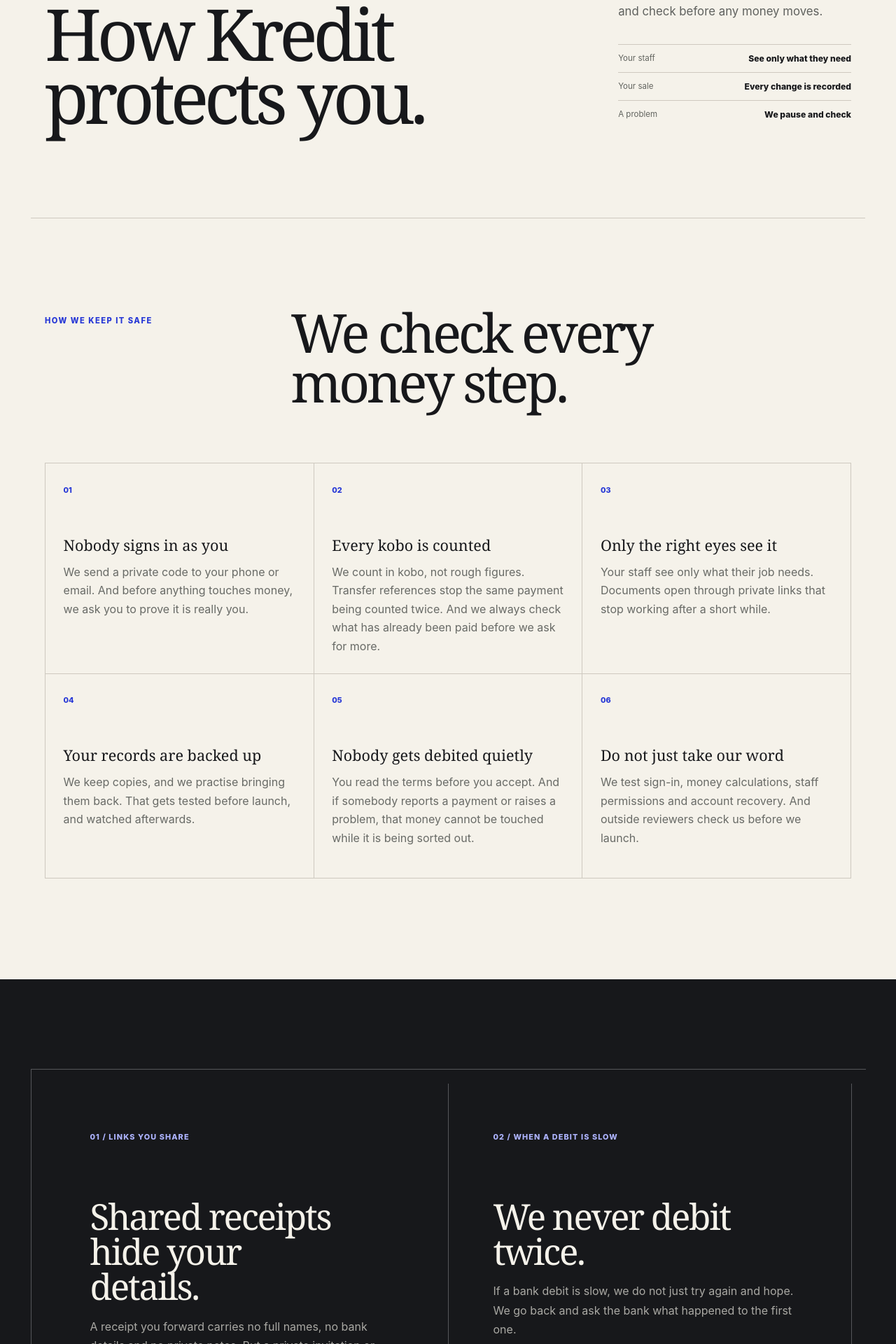
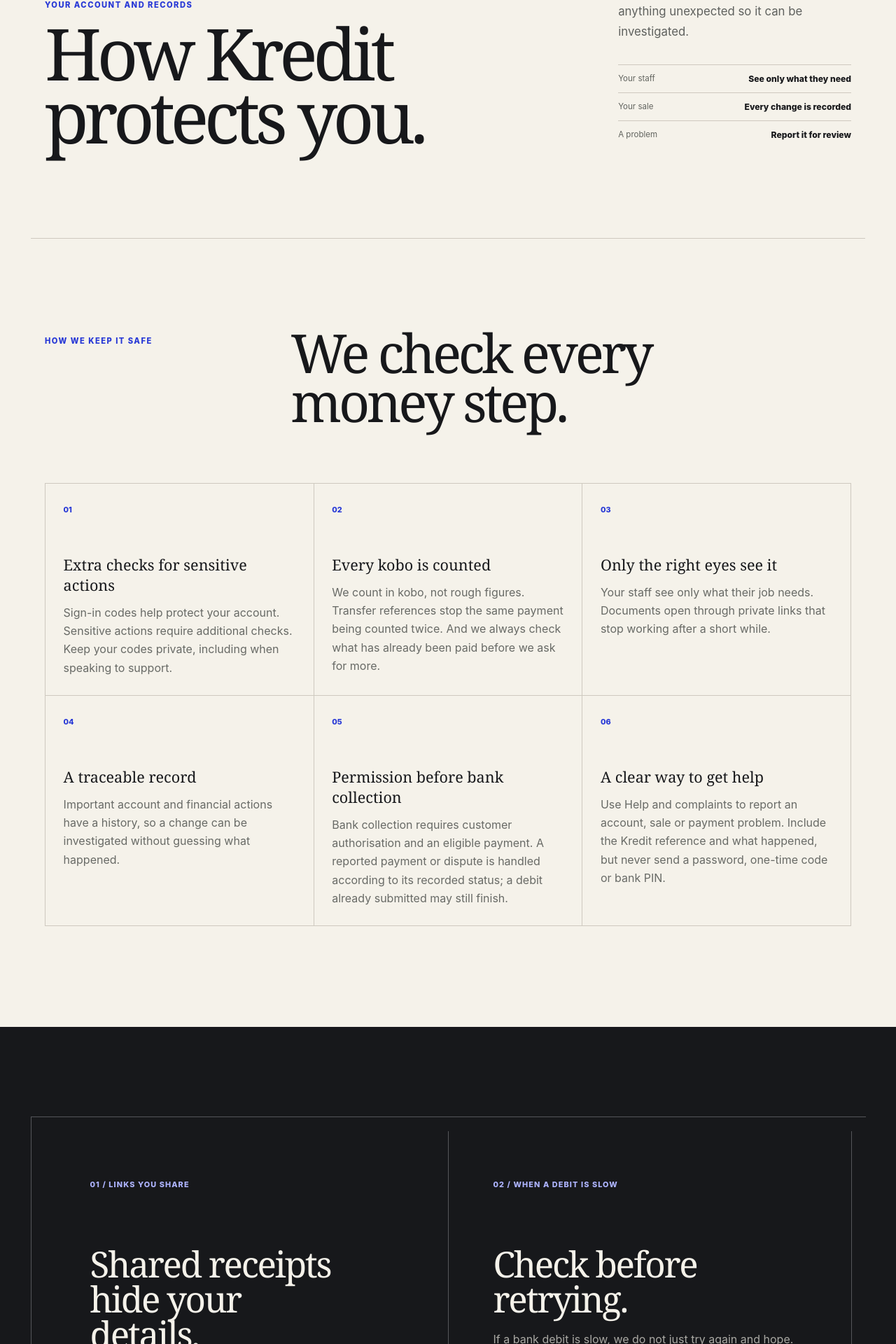
Before and after one commit to chieyine/kredit, a SvelteKit app in the folder web/: page /security in a window 1280 px wide. Shown: the part 317-2237 px from the top of the page at 70% size. Built offline with nearby package versions, Linux system fonts and the light colour scheme.

Commit message:
fix(web): replace public prelaunch security copy with account protection guidance

```diff
--- a/web/src/routes/security/+page.svelte
+++ b/web/src/routes/security/+page.svelte
@@ -1,25 +1,24 @@
 <script lang="ts">
 	const safeguards = [
-		['Nobody signs in as you', 'We send a private code to your phone or email. And before anything touches money, we ask you to prove it is really you.'],
+		['Extra checks for sensitive actions', 'Sign-in codes help protect your account. Sensitive actions require additional checks. Keep your codes private, including when speaking to support.'],
 		['Every kobo is counted', 'We count in kobo, not rough figures. Transfer references stop the same payment being counted twice. And we always check what has already been paid before we ask for more.'],
 		['Only the right eyes see it', 'Your staff see only what their job needs. Documents open through private links that stop working after a short while.'],
-		['Your records are backed up', 'We keep copies, and we practise bringing them back. That gets tested before launch, and watched afterwards.'],
-		['Nobody gets debited quietly', 'You read the terms before you accept. And if somebody reports a payment or raises a problem, that money cannot be touched while it is being sorted out.'],
-		['Do not just take our word', 'We test sign-in, money calculations, staff permissions and account recovery. And outside reviewers check us before we launch.']
+		['A traceable record', 'Important account and financial actions have a history, so a change can be investigated without guessing what happened.'],
+		['Permission before bank collection', 'Bank collection requires customer authorisation and an eligible payment. A reported payment or dispute is handled according to its recorded status; a debit already submitted may still finish.'],
+		['A clear way to get help', 'Use Help and complaints to report an account, sale or payment problem. Include the Kredit reference and what happened, but never send a password, one-time code or bank PIN.']
 	];
 </script>
 
-
 <main class="trust-page">
-	<section class="trust-hero shell"><div><p class="eyebrow">Is my money safe here?</p><h1>How Kredit protects you.</h1></div><div class="hero-side"><p>We control who gets into your account. We keep every payment record. And when something looks wrong, we stop and check before any money moves.</p><dl><div><dt>Your staff</dt><dd>See only what they need</dd></div><div><dt>Your sale</dt><dd>Every change is recorded</dd></div><div><dt>A problem</dt><dd>We pause and check</dd></div></dl></div></section>
+	<section class="trust-hero shell"><div><p class="eyebrow">Your account and records</p><h1>How Kredit protects you.</h1></div><div class="hero-side"><p>Kredit uses sign-in checks, staff permissions and transaction records to help protect your account. Report anything unexpected so it can be investigated.</p><dl><div><dt>Your staff</dt><dd>See only what they need</dd></div><div><dt>Your sale</dt><dd>Every change is recorded</dd></div><div><dt>A problem</dt><dd>Report it for review</dd></div></dl></div></section>
 
 	<section class="safeguards shell"><div class="section-head"><p class="eyebrow">How we keep it safe</p><h2>We check every money step.</h2></div><div class="safeguard-list">{#each safeguards as [title, body], index}<article><span>0{index + 1}</span><h3>{title}</h3><p>{body}</p></article>{/each}</div></section>
 
-	<section class="boundaries-section"><div class="shell boundaries"><article><span>01 / LINKS YOU SHARE</span><h2>Shared receipts hide your details.</h2><p>A receipt you forward carries no full names, no bank details and no private notes. But a private invitation or document link is a different thing. Send those to one person only, the person they were meant for.</p></article><article><span>02 / WHEN A DEBIT IS SLOW</span><h2>We never debit twice.</h2><p>If a bank debit is slow, we do not just try again and hope. We go back and ask the bank what happened to the first one.</p></article></div></section>
+	<section class="boundaries-section"><div class="shell boundaries"><article><span>01 / LINKS YOU SHARE</span><h2>Shared receipts hide your details.</h2><p>A receipt you forward carries no full names, no bank details and no private notes. But a private invitation or document link is a different thing. Send those to one person only, the person they were meant for.</p></article><article><span>02 / WHEN A DEBIT IS SLOW</span><h2>Check before retrying.</h2><p>If a bank debit is slow, we do not just try again and hope. We go back and ask the bank what happened to the first one.</p></article></div></section>
 
 	<section class="reporting shell"><div><p class="eyebrow">Tell us about a problem</p><h2>Have you seen something wrong?</h2></div><div><p>Tell us what happened. But never send your password, your one-time code, your recovery code or your bank details. Not to us, and not to anybody who says they are us.</p><a href="/legal/complaints">Report a problem <span>↗</span></a></div></section>
 
-	<aside class="release shell"><strong>Before we go live</strong><p>Outside testing, payment-company approval, recovery practice and legal checks must all be finished first. The safety features above do not replace those checks.</p></aside>
+	<aside class="release shell"><strong>Stay in control</strong><p>Check the sale, amount and payment status before you act. Keep private invitation links and sign-in codes to yourself. Kredit support will not ask for your bank PIN or one-time sign-in code.</p></aside>
 </main>
 
 <style>
```
